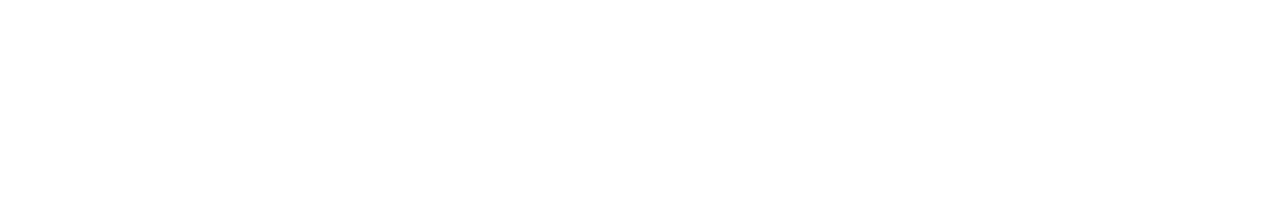
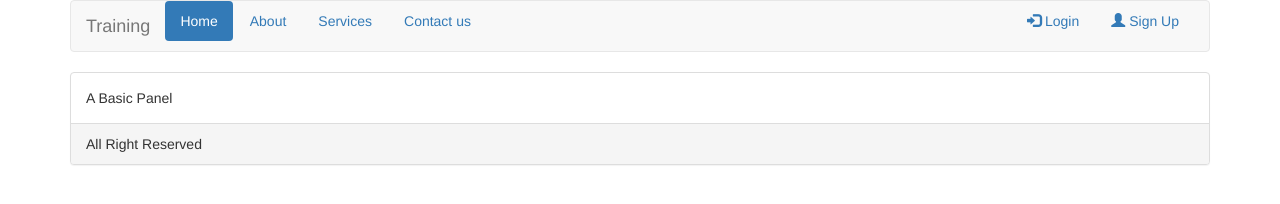
Before and after one commit to shanisingh03/shani-singh, a plain HTML site: page about.html in a window 1280 px wide. Drawn offline with nearby package versions, Linux system fonts and the light colour scheme.

Commit message:
add rest html pages

```diff
--- a/about.html
+++ b/about.html
@@ -0,0 +1,44 @@
+<!DOCTYPE html>
+<html>
+	<head>
+
+		<meta charset="utf-8">
+  <meta name="viewport" content="width=device-width, initial-scale=1">
+  <link href="css/bootstrap.min.css" rel="stylesheet">
+  <script src="https://ajax.googleapis.com/ajax/libs/jquery/1.12.4/jquery.min.js"></script>
+  <script src="https://maxcdn.bootstrapcdn.com/bootstrap/3.3.7/js/bootstrap.min.js"></script>
+  <style>
+  .carousel-inner > .item > img,
+  .carousel-inner > .item > a > img {
+      width: 70%;
+      margin: auto;
+  }
+  </style>
+	</head>
+	<body>
+		<div class="container">
+			<nav class="navbar navbar-default">
+				<div class="container-fluid">
+    				<div class="navbar-header">
+      					<a class="navbar-brand success" href="index.html">Training</a>
+    				</div>
+    				<ul class="nav  nav-pills">
+      					<li class="active"><a data-toggle="pill" href="#">Home</a></li>
+      					<li><a data-toggle="pill" href="#">About</a></li>
+      					<li><a data-toggle="pill" href="#">Services</a></li>
+     					<li><a data-toggle="pill" href="#">Contact us</a></li>
+      					<li class="pull-right"><a data-toggle="pill" href="#"><span class="glyphicon glyphicon-user"></span> Sign Up</a></li>
+      					<li class="pull-right"><a data-toggle="pill" href="#"><span class="glyphicon glyphicon-log-in"></span> Login</a></li>
+    				</ul>
+  				</div>
+			</nav>
+			<div class="panel panel-default">
+				 <div class="panel-body">A Basic Panel
+
+				 </div>
+				<div class="panel-footer"> All Right Reserved</div>
+			</div>
+		</div>
+	</body>
+
+</html>
```
Also changed, not shown: index.html (+1 -1 lines), contact.html (added), login.html (added), services.html (added), signup.html (added).
